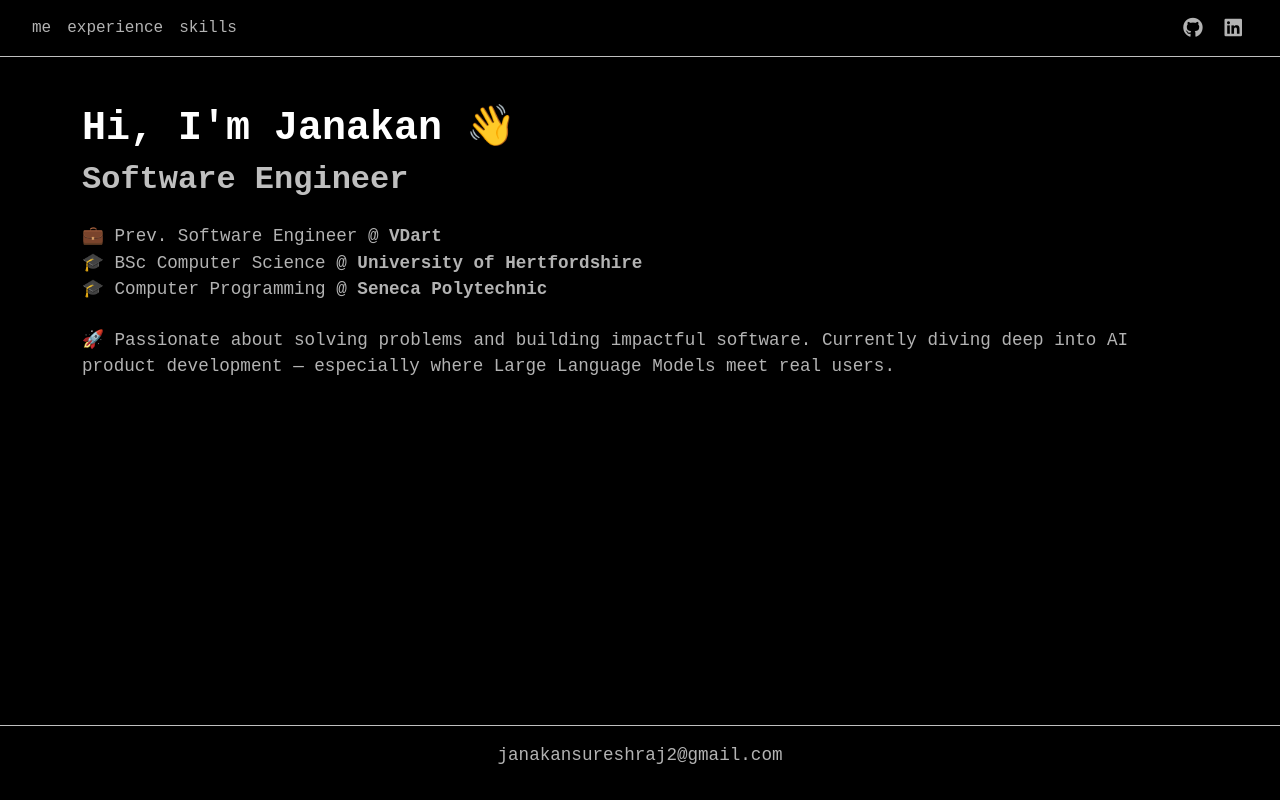
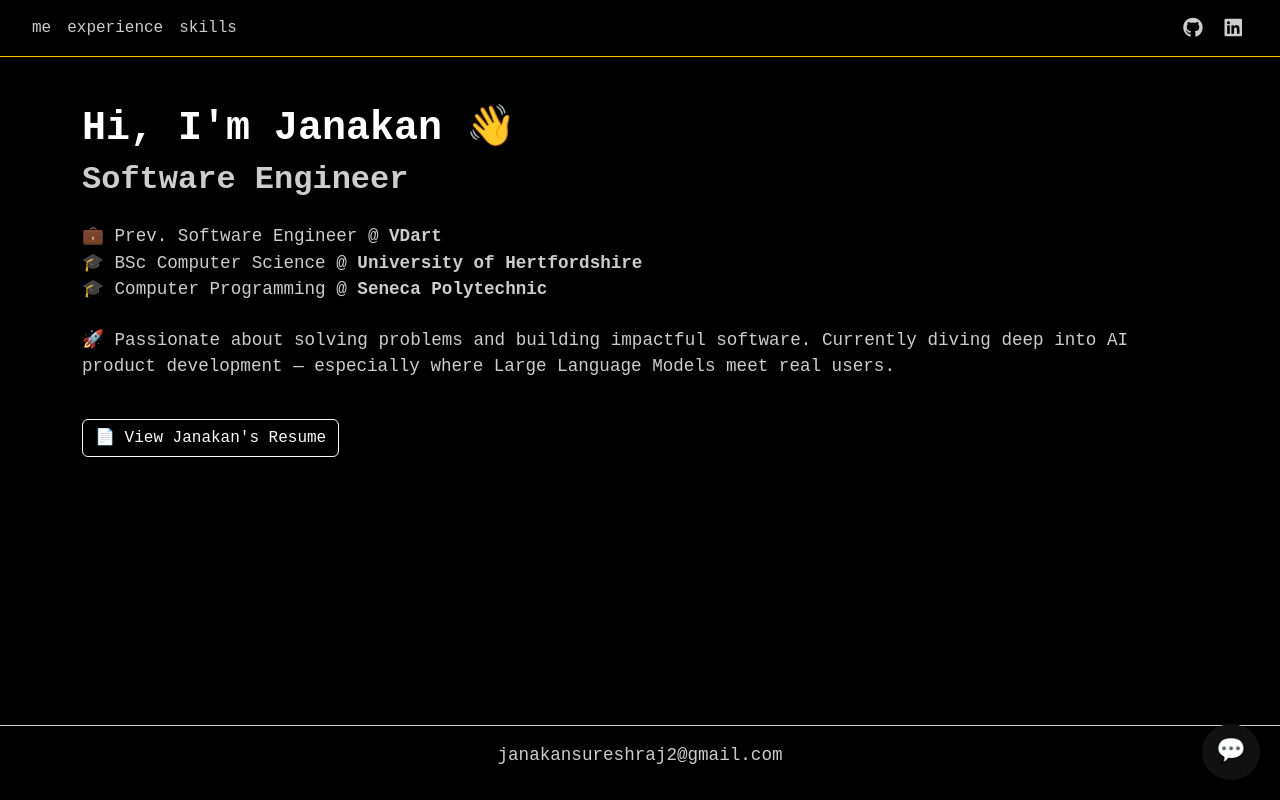
Before and after one commit to JanakanSureshraj/personal-website, a React (Create React App) app: page / in a window 1280 px wide. Built offline with nearby package versions, Linux system fonts and the light colour scheme.

Commit message:
View Resume Button and Chatbot Additions

```diff
--- a/package.json
+++ b/package.json
@@ -15,6 +15,8 @@
     "react-dom": "^19.1.0",
     "react-router-dom": "^7.6.2",
     "react-scripts": "5.0.1",
+    "react-slick": "^0.30.3",
+    "slick-carousel": "^1.8.1",
     "web-vitals": "^2.1.4"
   },
   "scripts": {
--- a/src/App.css
+++ b/src/App.css
@@ -1,6 +1,10 @@
+@import "~slick-carousel/slick/slick.css";
+@import "~slick-carousel/slick/slick-theme.css";
+
+
 body {
   background-color: black;
-  color: #b3b3b3;
+  color: #cdcdcd;
   font-family: 'Courier New', Courier, monospace;
   margin: 0;
   padding: 0;
@@ -12,17 +16,17 @@ h1, h2, h3 {
 }
 
 h2 {
-  color: #bfbfbf;
+  color: #cdcdcd;
 }
 h5{
   font-weight: bold;
 }
 a {
-  color: #b3b3b3;
+  color: #cdcdcd;
   text-decoration: none;
 }
 p{
-  color: #b3b3b3;
+  color: #cdcdcd;
   font-size: 1.1rem;
 }
 li{
@@ -31,15 +35,15 @@ li{
 
 .navbar {
   background-color: #000;
-  border-bottom: 1px solid #bfbfbf;
+  border-bottom: 1.5px solid #ffbb00;
 }
 
 .footer {
   background-color: #000;
-  color: #b3b3b3;
+  color: #cdcdcd;
   padding: 1rem 0;
   text-align: center;
-  border-top: 1px solid #bfbfbf;
+  border-top: 1px solid #cdcdcd;
 }
 
 .click-effect {
--- a/src/App.js
+++ b/src/App.js
@@ -4,6 +4,7 @@ import Footer from './components/Footer';
 import Me from './components/Me';
 import Experience from './components/Experience';
 import Skills from './components/Skills';
+import Chatbot from './components/Chatbot';
 
 function App() {
   return (
@@ -15,6 +16,7 @@ function App() {
           <Route path="/experience" element={<Experience />} />
           <Route path="/skills" element={<Skills />} />
         </Routes>
+        <Chatbot />
         <Footer />
       </div>
     </Router>
--- /dev/null
+++ b/src/components/Chatbot.css
@@ -0,0 +1,77 @@
+.chatbot-container {
+  position: fixed;
+  bottom: 20px;
+  right: 20px;
+  font-family: 'Courier New', monospace;
+  z-index: 999;
+}
+
+.chat-toggle {
+  background: #111;
+  color: #f1c40f;
+  border: none;
+  font-size: 24px;
+  padding: 10px 14px;
+  border-radius: 50%;
+  cursor: pointer;
+}
+
+.chat-window {
+  width: 300px;
+  background: #000;
+  border: 1px solid #bfbfbf;
+  border-radius: 8px;
+  box-shadow: 0 0 12px rgba(255, 255, 255, 0.1);
+  overflow: hidden;
+}
+
+.chat-header {
+  background: #111;
+  color: #fff;
+  padding: 10px;
+  font-weight: bold;
+  border-bottom: 1px solid #bfbfbf;
+}
+
+.chat-body {
+  max-height: 200px;
+  overflow-y: auto;
+  padding: 10px;
+  font-size: 0.95em;
+  color: #b3b3b3;
+}
+
+.chat-msg {
+  margin-bottom: 8px;
+}
+
+.chat-msg.user {
+  text-align: right;
+  color: #f1c40f;
+}
+
+.chat-msg.bot {
+  text-align: left;
+}
+
+.chat-input {
+  display: flex;
+  border-top: 1px solid #bfbfbf;
+}
+
+.chat-input input {
+  flex: 1;
+  padding: 8px;
+  background: #111;
+  color: #b3b3b3;
+  border: none;
+  outline: none;
+}
+
+.chat-input button {
+  background: #f1c40f;
+  border: none;
+  padding: 0 12px;
+  font-weight: bold;
+  cursor: pointer;
+}
--- /dev/null
+++ b/src/components/Chatbot.jsx
@@ -0,0 +1,55 @@
+import { useState } from 'react';
+import './Chatbot.css';
+
+const qaData = {
+  "what did you do at vdart": "I developed an AI recruitment tool using WhisperX, FastAPI, and MongoDB. I fine-tuned Meta Llama3 and helped reduce recruiter workflow time by 30%.",
+  "what tech stack do you use": "React, FastAPI, Python, JavaScript, MongoDB, Docker, and more.",
+  "tell me about minute-mail": "Minute-Mail is an AI-powered email assistant that reduces manual writing time by 50% using OpenAI LLM and Flask.",
+  "what do you study": "I'm pursuing a BSc in Computer Science from the University of Hertfordshire and a Diploma in Computer Programming at Seneca Polytechnic.",
+  "what are your interests": "I'm passionate about AI product development, LLMs, open source, and building impactful software.",
+};
+
+export default function Chatbot() {
+  const [isOpen, setIsOpen] = useState(false);
+  const [chat, setChat] = useState([]);
+  const [input, setInput] = useState('');
+
+  const handleSend = () => {
+    if (!input.trim()) return;
+    const userMsg = input.trim();
+    const reply =
+      qaData[userMsg.toLowerCase()] || "I'm still learning! Try asking about my work, projects, or skills.";
+    setChat([...chat, { type: 'user', text: userMsg }, { type: 'bot', text: reply }]);
+    setInput('');
+  };
+
+  return (
+    <div className="chatbot-container">
+      {isOpen && (
+        <div className="chat-window">
+          <div className="chat-header">🤖 Ask me anything!</div>
+          <div className="chat-body">
+            {chat.map((msg, index) => (
+              <div key={index} className={`chat-msg ${msg.type}`}>
+                {msg.text}
+              </div>
+            ))}
+          </div>
+          <div className="chat-input">
+            <input
+              type="text"
+              value={input}
+              onChange={(e) => setInput(e.target.value)}
+              onKeyDown={(e) => e.key === 'Enter' && handleSend()}
+              placeholder="Ask about my experience..."
+            />
+            <button onClick={handleSend}>Send</button>
+          </div>
+        </div>
+      )}
+      <button className="chat-toggle" onClick={() => setIsOpen(!isOpen)}>
+        {isOpen ? '×' : '💬'}
+      </button>
+    </div>
+  );
+}
--- a/src/components/Me.js
+++ b/src/components/Me.js
@@ -1,3 +1,5 @@
+import Chatbot from './Chatbot';
+
 export default function Me() {
   return (
     <div className="container mt-5 page-container">
@@ -11,6 +13,15 @@ export default function Me() {
       <p className="mt-4">
         🚀 Passionate about solving problems and building impactful software. Currently diving deep into AI product development — especially where Large Language Models meet real users.
       </p>
+      <a
+        href="/Janakan Sureshraj Resume.pdf"
+        target="_blank"
+        rel="noopener noreferrer"
+        className="btn btn-outline-light resume-btn mt-4"
+      >
+        📄 View Janakan's Resume
+      </a>
+
     </div>
   );
 }
```
Also changed, not shown: 2 other files (tests, documents, lock files or other folders).
